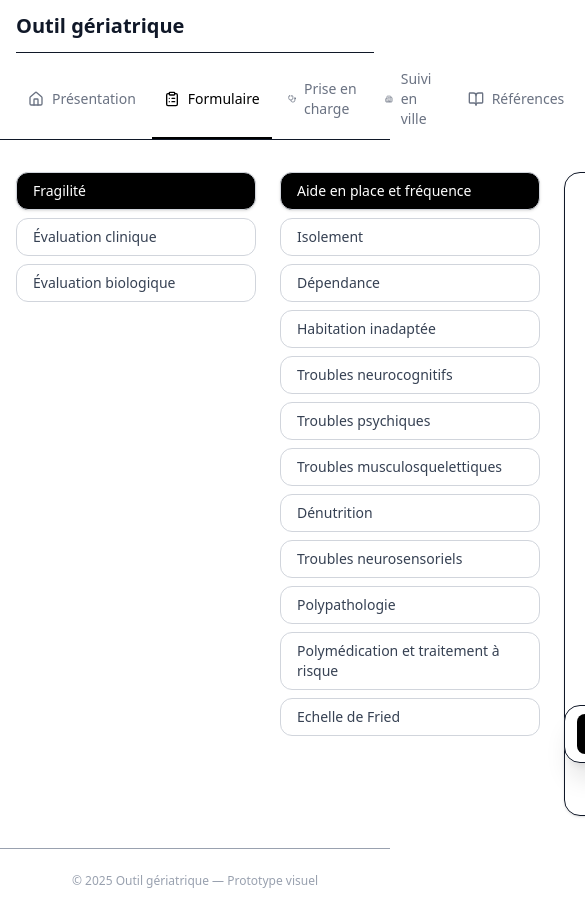
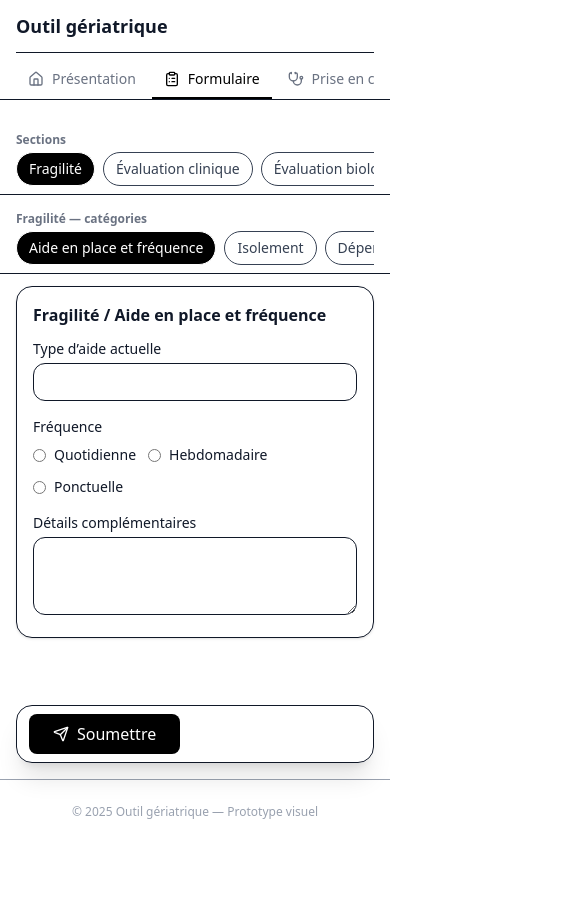
Before and after one commit to yyaegash/geriatosam, a React (Vite) app: page /formulaire in a window 390 px wide. Shown: the top 913 px of the page, 585 px wide, since content can reach past the window. After the commit the page ends 844 px from the top, so only its background shows below. Built offline with nearby package versions, Linux system fonts and the light colour scheme.

Commit message:
add responsive

```diff
--- a/index.html
+++ b/index.html
@@ -3,7 +3,7 @@
   <head>
     <meta charset="UTF-8" />
     <link rel="icon" type="image/svg+xml" href="/vite.svg" />
-    <meta name="viewport" content="width=device-width, initial-scale=1.0" />
+    <meta name="viewport" content="width=device-width, initial-scale=1" />
     <title>geriatrie-app</title>
   </head>
   <body>
--- a/src/components/Header.tsx
+++ b/src/components/Header.tsx
@@ -6,7 +6,7 @@ const tabs = [
   { label: "Présentation", path: "/", icon: Home },
   { label: "Formulaire", path: "/formulaire", icon: ClipboardList },
   { label: "Prise en charge", path: "/prise-en-charge", icon: Stethoscope },
-  { label: "Suivi en ville", path: "/en-ville", icon: Building2 },
+  { label: "En ville", path: "/en-ville", icon: Building2 },
   { label: "Références", path: "/references", icon: BookOpen },
 ];
 
@@ -16,16 +16,16 @@ export default function Header() {
   return (
     <header className="sticky top-0 z-30 w-full border-b bg-white/80 backdrop-blur">
       <div className="mx-auto max-w-7xl px-4">
-        {/* Ligne supérieure avec le titre */}
         <div className="flex items-center justify-between py-3">
-          <h1 className="text-xl font-semibold">Outil gériatrique</h1>
-          <span className="hidden text-xs text-gray-500 md:block">
-            Prototype visuel — Données non sauvegardées côté serveur
+          <h1 className="text-lg md:text-xl font-semibold">Outil gériatrique</h1>
+          <span className="hidden md:block text-xs text-gray-500">
+            Prototype visuel — Données locales
           </span>
         </div>
 
-        {/* Onglets de navigation */}
-        <nav className="flex gap-1 md:gap-3 border-t pt-2">
+        {/* Nav scrollable sur mobile */}
+        <nav className="border-t pt-2 overflow-x-auto no-scrollbar">
+          <div className="flex gap-1 md:gap-3 min-w-max">
             {tabs.map(({ label, path, icon: Icon }) => {
               const active = location.pathname === path || location.pathname.startsWith(path + "/");
               return (
@@ -33,17 +33,19 @@ export default function Header() {
                   key={path}
                   to={path}
                   className={cn(
-                  "flex items-center gap-2 rounded-t-xl border-b-2 px-3 py-2 text-sm font-medium transition",
+                    "flex items-center gap-2 rounded-t-xl border-b-2 px-3 md:px-4 py-2 text-sm md:text-[0.95rem] font-medium transition",
                     active
                       ? "border-black text-black"
                       : "border-transparent text-gray-500 hover:border-gray-300 hover:text-black"
                   )}
+                  aria-current={active ? "page" : undefined}
                 >
                   <Icon size={16} />
-                {label}
+                  <span className="whitespace-nowrap">{label}</span>
                 </Link>
               );
             })}
+          </div>
         </nav>
       </div>
     </header>
--- a/src/components/SubmitBar.tsx
+++ b/src/components/SubmitBar.tsx
@@ -2,10 +2,20 @@ import React from "react";
 import { Button } from "@/components/ui/button";
 import { Send } from "lucide-react";
 
-// ---------- Types
 type AnchorRef = React.RefObject<HTMLElement | null>;
 
-// ---------- Hooks
+function useMediaQuery(query: string) {
+  const [match, setMatch] = React.useState(false);
+  React.useEffect(() => {
+    const m = window.matchMedia(query);
+    const onChange = (e: MediaQueryListEvent) => setMatch(e.matches);
+    setMatch(m.matches);
+    m.addEventListener("change", onChange);
+    return () => m.removeEventListener("change", onChange);
+  }, [query]);
+  return match;
+}
+
 /** Compute left/width from an anchor ref (safe & optional). */
 function useAnchorBox(anchorRef?: AnchorRef) {
   const [state, setState] = React.useState<{ left: number; width: number; ready: boolean }>({
@@ -21,17 +31,16 @@ function useAnchorBox(anchorRef?: AnchorRef) {
       const el = anchorRef.current;
       if (!el) return;
       const rect = el.getBoundingClientRect();
-      const left = rect.left + window.scrollX;
-      const width = rect.width;
-      setState({ left, width, ready: true });
+      setState({
+        left: rect.left + window.scrollX,
+        width: rect.width,
+        ready: true,
+      });
     };
 
     update();
-
-    const ro = new ResizeObserver(() => update());
-    // cast is safe because we check el exists above
+    const ro = new ResizeObserver(update);
     ro.observe(anchorRef.current as Element);
-
     window.addEventListener("scroll", update, { passive: true });
     window.addEventListener("resize", update);
 
@@ -48,17 +57,19 @@ function useAnchorBox(anchorRef?: AnchorRef) {
 /** Keep the bar above the footer when it enters the viewport. */
 function useFooterBottomOffset(margin = 16) {
   const [bottom, setBottom] = React.useState(margin);
-
   React.useEffect(() => {
     const update = () => {
       const footer = document.querySelector("footer");
-      if (!footer) return setBottom(margin);
+      if (!footer) {
+        setBottom(margin);
+        return;
+      }
       const rect = footer.getBoundingClientRect();
       const overlap = window.innerHeight - rect.top;
       setBottom(overlap > 0 ? overlap + margin : margin);
     };
+    update();
 
-    update();
     window.addEventListener("scroll", update, { passive: true });
     window.addEventListener("resize", update);
 
@@ -75,42 +86,47 @@ function useFooterBottomOffset(margin = 16) {
       ro?.disconnect();
     };
   }, [margin]);
-
   return bottom;
 }
 
-// ---------- Component
 interface Props {
   onSubmit: () => void;
-  /** Anchor element (the <section> that contains the form). Optional. */
   anchorRef?: AnchorRef;
 }
 
 /**
  * Fixed submit bar:
  * - always visible
- * - aligns with the LEFT edge of the form panel
- * - responsive width (full panel if narrow, compact otherwise)
+ * - mobile: full width between 16px margins
+ * - ≥ md: aligned with the LEFT edge of the form panel (anchorRef)
  * - never overlaps the footer
  */
 export function SubmitBar({ onSubmit, anchorRef }: Props) {
+  const isMdUp = useMediaQuery("(min-width: 768px)");
   const { left, width, ready } = useAnchorBox(anchorRef);
   const bottom = useFooterBottomOffset(16);
 
-  const maxCompact = 520; // px
+  const maxCompact = 520;
   const barWidth = Math.max(240, Math.min(ready ? width : 360, maxCompact));
 
-  return (
-    <div
-      style={{
+  const style: React.CSSProperties = isMdUp
+    ? {
         position: "fixed",
         left: ready ? left : 16,
         bottom,
         width: barWidth,
         zIndex: 50,
-      }}
-      className="pointer-events-auto"
-    >
+      }
+    : {
+        position: "fixed",
+        left: 16,
+        right: 16,
+        bottom,
+        zIndex: 50,
+      };
+
+  return (
+    <div style={style} className="pointer-events-auto">
       <div className="flex w-full items-center gap-3 rounded-2xl border bg-white/95 px-3 py-2 shadow-xl">
         <p className="hidden sm:block text-xs text-gray-600">
           Vous pouvez valider à tout moment.
--- a/src/components/VerticalTabs.tsx
+++ b/src/components/VerticalTabs.tsx
@@ -5,11 +5,37 @@ interface Props {
   items: string[];
   active: string;
   onSelect: (key: string) => void;
+  title?: string;
 }
 
-export function VerticalTabs({ items, active, onSelect }: Props) {
+export function VerticalTabs({ items, active, onSelect, title }: Props) {
   return (
-    <div className="flex flex-col gap-2">
+    <>
+      {/* Mobile: pills horizontaux sticky sous le header */}
+      <div className="md:hidden sticky top-16 z-20 -mx-4 border-b bg-white/90 backdrop-blur px-4 py-2">
+        {title && <div className="text-xs font-semibold text-gray-500 mb-1">{title}</div>}
+        <div className="flex gap-2 overflow-x-auto no-scrollbar">
+          {items.map((item) => {
+            const isActive = active === item;
+            return (
+              <button
+                key={item}
+                onClick={() => onSelect(item)}
+                className={cn(
+                  "shrink-0 rounded-full border px-3 py-1.5 text-sm",
+                  isActive ? "bg-black text-white" : "bg-white text-gray-700 hover:bg-gray-50"
+                )}
+              >
+                {item}
+              </button>
+            );
+          })}
+        </div>
+      </div>
+
+      {/* Tablette/Desktop: liste verticale */}
+      <div className="hidden md:flex flex-col gap-2">
+        {title && <div className="text-xs font-semibold text-gray-500 mb-1">{title}</div>}
         {items.map((item) => {
           const isActive = active === item;
           return (
@@ -28,5 +54,6 @@ export function VerticalTabs({ items, active, onSelect }: Props) {
           );
         })}
       </div>
+    </>
   );
 }
--- a/src/index.css
+++ b/src/index.css
@@ -1,9 +1,8 @@
 @import "tailwindcss";
+@reference "tailwindcss";
 
-/* Thème clair (ce que tu voulais) */
+/* Utilitaires */
+.no-scrollbar::-webkit-scrollbar{ display:none; }
+.no-scrollbar{ -ms-overflow-style:none; scrollbar-width:none; }
+
 :root { color-scheme: light; }
-
-/* Styles globaux example */
-html, body {
-  @apply bg-white text-gray-900 min-h-screen;
-}
--- a/src/pages/Formulaire/Index.tsx
+++ b/src/pages/Formulaire/Index.tsx
@@ -7,25 +7,18 @@ import { QuestionField } from "@/components/QuestionField";
 import { useLocalAnswers } from "@/hooks/useLocalAnswers";
 
 export default function FormulaireIndex() {
+  const [activeCategory, setActiveCategory] = useState<string>("Fragilité");
+  const [activeFragTab, setActiveFragTab] = useState<string>(FRAGILITE_SUBTABS[0]);
+  const [answers, setAnswer, clearAnswers] = useLocalAnswers();
   const formPaneRef = useRef<HTMLElement | null>(null);
-
-  // Onglet principal (Fragilité en premier par défaut)
-  const [activeCategory, setActiveCategory] = useState<string>("Fragilité");
-  // Sous-onglet Fragilité (uniquement quand activeCategory === "Fragilité")
-  const [activeFragTab, setActiveFragTab] = useState<string>(FRAGILITE_SUBTABS[0]);
-
-  // Persistance locale
-  const [answers, setAnswer, clearAnswers] = useLocalAnswers();
 
   const isFragilite = activeCategory === "Fragilité";
 
-  // Questions affichées en fonction de l’onglet actif
   const currentQuestions = useMemo(() => {
     if (isFragilite) {
       const bySub = (QUESTIONS["Fragilité"] as Record<string, any[]>) || {};
       return bySub[activeFragTab] || [];
     }
-    // catégories classiques (tableau de questions)
     return (QUESTIONS[activeCategory] as any[]) || [];
   }, [activeCategory, activeFragTab, isFragilite]);
 
@@ -38,14 +31,36 @@ export default function FormulaireIndex() {
   }
 
   return (
+    <div className="mx-auto max-w-7xl px-4 py-6">
+      {/* Mobile/Tablet < md : pills horizontaux */}
+      <div className="md:hidden space-y-2">
+        <VerticalTabs
+          title="Sections"
+          items={FORM_CATEGORIES}
+          active={activeCategory}
+          onSelect={(v) => {
+            setActiveCategory(v);
+            if (v === "Fragilité") setActiveFragTab(FRAGILITE_SUBTABS[0]);
+          }}
+        />
+        {isFragilite && (
+          <VerticalTabs
+            title="Fragilité — catégories"
+            items={FRAGILITE_SUBTABS}
+            active={activeFragTab}
+            onSelect={setActiveFragTab}
+          />
+        )}
+      </div>
+
+      {/* ≥ md : grille adaptative */}
       <div
         className={
           isFragilite
-          ? "mx-auto max-w-7xl px-4 py-8 grid gap-6 grid-cols-[240px_260px_minmax(0,1fr)]"
-          : "mx-auto max-w-7xl px-4 py-8 grid gap-6 grid-cols-[240px_minmax(0,1fr)]"
+            ? "hidden md:grid gap-4 md:grid-cols-[220px_220px_minmax(0,1fr)]"
+            : "hidden md:grid gap-4 md:grid-cols-[220px_minmax(0,1fr)]"
         }
       >
-      {/* Colonne 1 : catégories principales */}
         <aside>
           <VerticalTabs
             items={FORM_CATEGORIES}
@@ -54,35 +69,35 @@ export default function FormulaireIndex() {
               setActiveCategory(v);
               if (v === "Fragilité") setActiveFragTab(FRAGILITE_SUBTABS[0]);
             }}
+            title="Sections"
           />
         </aside>
 
-      {/* Colonne 2 : sous-onglets de Fragilité */}
         {isFragilite && (
           <aside>
             <VerticalTabs
               items={FRAGILITE_SUBTABS}
               active={activeFragTab}
               onSelect={setActiveFragTab}
+              title="Fragilité — catégories"
             />
           </aside>
         )}
 
-      {/* Colonne 3 : questions */}
         <section ref={formPaneRef}>
           <motion.div
             key={isFragilite ? `${activeCategory}/${activeFragTab}` : activeCategory}
             initial={{ opacity: 0, y: 10 }}
             animate={{ opacity: 1, y: 0 }}
             transition={{ duration: 0.25 }}
-          className="rounded-2xl border p-6 shadow-sm"
+            className="rounded-2xl border p-4 lg:p-6 shadow-sm"
           >
-          <h2 className="text-xl font-semibold mb-4">
+            <h2 className="text-lg lg:text-xl font-semibold mb-3 lg:mb-4">
               {isFragilite ? `Fragilité / ${activeFragTab}` : activeCategory}
             </h2>
 
             {currentQuestions.length > 0 ? (
-            <div className="space-y-5">
+              <div className="space-y-4 lg:space-y-5">
                 {currentQuestions.map((q: any) => (
                   <QuestionField
                     key={q.id}
@@ -97,7 +112,40 @@ export default function FormulaireIndex() {
             )}
           </motion.div>
 
-        <SubmitBar onSubmit={handleSubmit} anchorRef={formPaneRef}/>
+          <SubmitBar onSubmit={handleSubmit} anchorRef={formPaneRef} />
+        </section>
+      </div>
+
+      {/* < md : 1 colonne */}
+      <section ref={formPaneRef} className="md:hidden mt-3">
+        <motion.div
+          key={isFragilite ? `${activeCategory}/${activeFragTab}` : activeCategory}
+          initial={{ opacity: 0, y: 10 }}
+          animate={{ opacity: 1, y: 0 }}
+          transition={{ duration: 0.25 }}
+          className="rounded-2xl border p-4 shadow-sm"
+        >
+          <h2 className="text-base md:text-xl font-semibold mb-3">
+            {isFragilite ? `Fragilité / ${activeFragTab}` : activeCategory}
+          </h2>
+
+          {currentQuestions.length > 0 ? (
+            <div className="space-y-4">
+              {currentQuestions.map((q: any) => (
+                <QuestionField
+                  key={q.id}
+                  def={q}
+                  value={answers[q.id]}
+                  onChange={setAnswer}
+                />
+              ))}
+            </div>
+          ) : (
+            <p className="text-sm text-gray-500">Aucune question pour cette section.</p>
+          )}
+        </motion.div>
+
+        <SubmitBar onSubmit={handleSubmit} anchorRef={formPaneRef} />
       </section>
     </div>
   );
```
Lines whose indentation alone changed are shown as unchanged.
